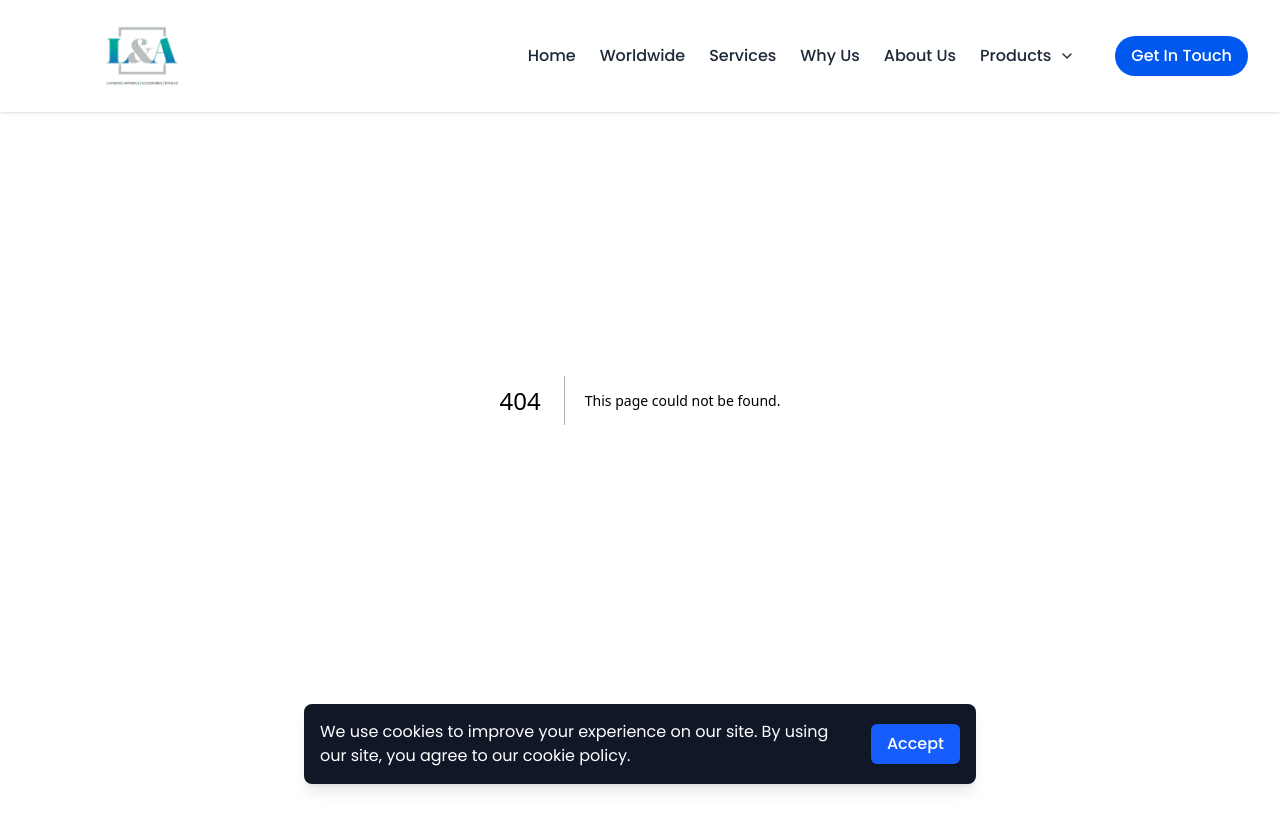
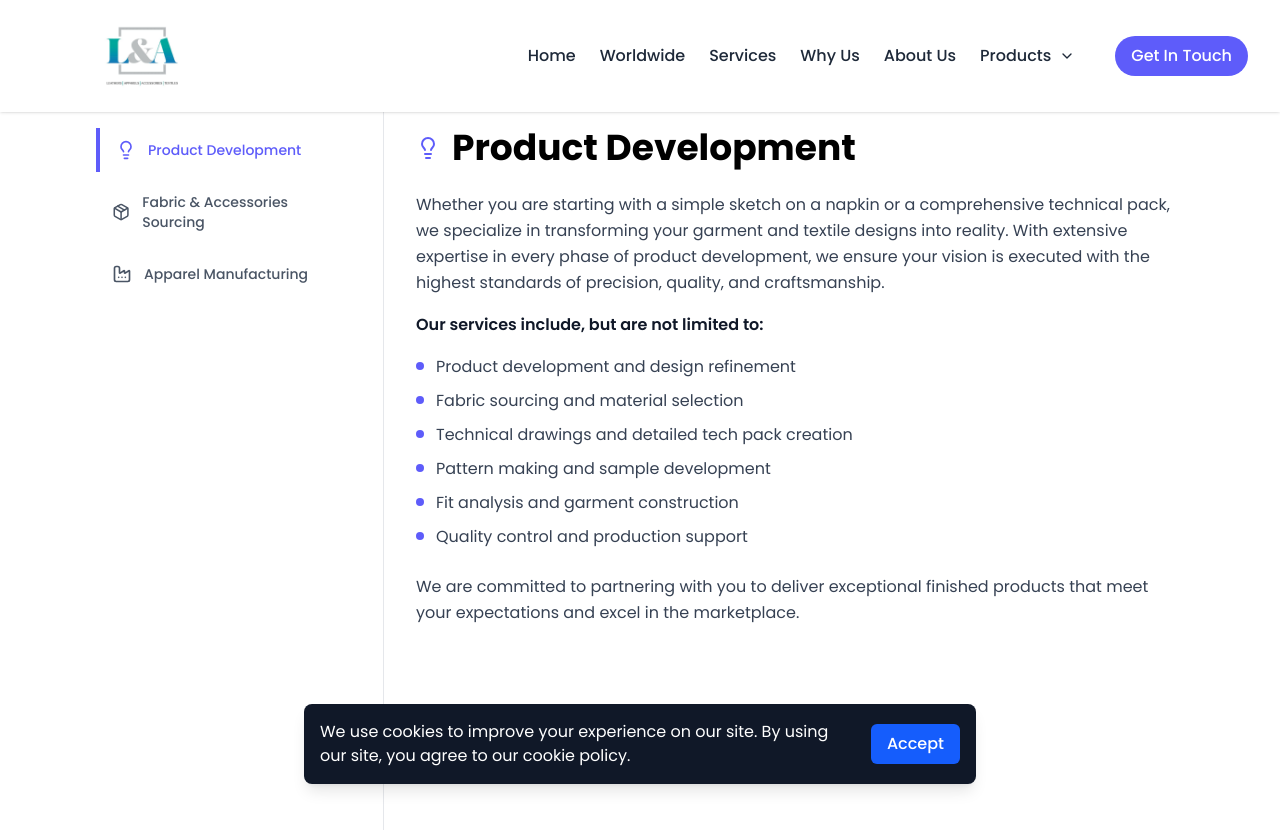
Before and after one commit to suman-bonakurthi/lahkltd, a Next.js app: page /services in a window 1280 px wide. Before the commit this address had no page. Shown: the top 830 px of the page. Before the commit the page ends 800 px from the top, so only its background shows below. Built offline with nearby package versions, Linux system fonts and the light colour scheme.

Commit message:
new page

```diff
--- a/app/globals.css
+++ b/app/globals.css
@@ -2,7 +2,7 @@
 
 
 @theme inline {
- --color-primary: #0058ee;
+ --color-primary: #5e5cfa;
   --color-secondary: #FFD600;
 }
 
--- /dev/null
+++ b/app/services/page.tsx
@@ -0,0 +1,159 @@
+'use client';
+import React, { useState, useRef } from 'react';
+import { Lightbulb, Package, Factory } from 'lucide-react';
+
+const ServicesSection = () => {
+  const [activeSection, setActiveSection] = useState('product-development');
+  const contentRef = useRef<HTMLDivElement | null>(null);
+
+  const navigationItems = [
+    { id: 'product-development', label: 'Product Development', icon: Lightbulb },
+    { id: 'fabric-sourcing', label: 'Fabric & Accessories Sourcing', icon: Package },
+    { id: 'apparel-manufacturing', label: 'Apparel Manufacturing', icon: Factory },
+  ];
+
+  const handleClick = (id: string) => {
+    setActiveSection(id);
+    window.scrollTo({ top: 0, behavior: 'smooth' });
+  };
+
+  const renderContent = () => {
+    switch (activeSection) {
+      case 'product-development':
+        return (
+          <div>
+            <h2 className="flex items-center gap-3 text-[28px] sm:text-4xl font-bold text-black mb-6">
+              <Lightbulb className="w-6 h-6 text-primary" />
+              Product Development
+            </h2>
+            <div className="space-y-4 text-gray-700 leading-relaxed">
+              <p>
+                Whether you are starting with a simple sketch on a napkin or a comprehensive technical pack,
+                we specialize in transforming your garment and textile designs into reality.
+                With extensive expertise in every phase of product development, we ensure your vision is executed
+                with the highest standards of precision, quality, and craftsmanship.
+              </p>
+              <p className="font-semibold text-gray-900">Our services include, but are not limited to:</p>
+              <ul className="space-y-2">
+                {[
+                  'Product development and design refinement',
+                  'Fabric sourcing and material selection',
+                  'Technical drawings and detailed tech pack creation',
+                  'Pattern making and sample development',
+                  'Fit analysis and garment construction',
+                  'Quality control and production support',
+                ].map((text) => (
+                  <li key={text} className="flex items-start">
+                    <span className="w-2 h-2 bg-primary rounded-full mt-2 mr-3 flex-shrink-0"></span>
+                    <span>{text}</span>
+                  </li>
+                ))}
+              </ul>
+              <p className="mt-6">
+                We are committed to partnering with you to deliver exceptional finished products that meet your expectations and excel in the marketplace.
+              </p>
+            </div>
+          </div>
+        );
+
+      case 'fabric-sourcing':
+        return (
+          <div>
+            <h2 className="flex items-center gap-3 text-[28px] sm:text-4xl font-bold text-gray-900 mb-6">
+              <Package className="w-6 h-6 text-primary" />
+              Fabric and Accessories Sourcing
+            </h2>
+            <div className="space-y-4 text-gray-700 leading-relaxed">
+              <p>
+                We offer comprehensive development and sourcing services for fabrics, trims, and accessories tailored to your specific needs.
+              </p>
+              <p>
+                Our extensive product range includes a wide variety of fabrics such as knits, wovens, denims, jacquards, leathers, PU fabrics,
+                and sustainable organic materials like bamboo, banana fiber, and other innovative fabrics that align with current market trends. Additionally, we provide a versatile selection of fabric-printed and paper-printed labels, embroidered woven labels, as well as laser-cut and printed designs on wooden surfaces.
+              </p>
+              <p>
+                We also supply all kinds of accessories for garments and leather goods, including PU and leather belts, satin and polyester woven labels, paperboard labels, appliqués, heat transfers, hang tags, and more.
+              </p>
+              <p>
+                Our hardware collection features an extensive array of metal accessories, including metal buttons, eyelets, rivets, zipper sliders and pullers, snaps, hooks and bars, buckles, and metal loops, available in various finishes, shapes, sizes, and colors. We also offer plastic buttons, shell buttons, and wooden buttons designed to meet diverse stylistic and functional needs.
+              </p>
+              <p>
+                Moreover, we provide customization services such as screen printing, laser cutting, and logo engraving on buttons and metal accessories, ensuring your products are unique and perfectly aligned with your brand identity.
+              </p>
+              <p>
+                Our dedicated Quality Assurance team rigorously inspects all sourced materials and accessories to ensure they meet the highest standards of durability, consistency, and compliance with buyer specifications. We work closely with suppliers to maintain strict quality control throughout the sourcing process.
+              </p>
+              <p>
+                With efficient project management and clear communication, we ensure timely delivery and competitive lead times, helping you meet your production schedules without compromising quality.
+              </p>
+              <p>
+                By leveraging our global sourcing network and expertise, we guarantee reliable access to premium fabrics and accessories that complement your designs and keep you competitive in the market.
+              </p>
+            </div>
+          </div>
+        );
+
+      case 'apparel-manufacturing':
+        return (
+          <div>
+            <h2 className="flex items-center gap-3 text-[28px] sm:text-4xl font-bold text-gray-900 mb-6">
+              <Factory className="w-6 h-6 text-primary" />
+              Apparel Manufacturing
+            </h2>
+            <div className="space-y-4 text-gray-700 leading-relaxed">
+              <p>
+                L&amp;A is proudly associated with state-of-the-art garment manufacturing companies in Vietnam,
+                specializing in the production of a wide range of apparel for men, women, and children. Our partner factories hold certifications and comply with internationally recognized standards such as WRAP, BSCI, SMETA, and Better Work, ensuring ethical practices and responsible manufacturing.
+              </p>
+              <p>
+                Our dedicated Quality Assurance Department plays a critical role in continuously monitoring and controlling product quality as well as social compliance. Quality control measures include fabric inspection, in-line and final product inspections, fit testing, and strict adherence to buyer specifications. On the social compliance side, we conduct regular factory audits, worker welfare assessments, and environmental impact evaluations to ensure safe and fair working conditions.
+              </p>
+              <p>
+                By collaborating closely with our suppliers, we systematically enhance their quality management systems and ensure all production processes meet industry best practices. This commitment guarantees superior garment quality, ethical labor conditions, and a reliable, transparent supply chain.
+              </p>
+            </div>
+          </div>
+        );
+
+      default:
+        return null;
+    }
+  };
+
+  return (
+    <div className="min-h-screen pt-24 bg-white">
+      <div className="max-w-6xl mx-auto flex flex-col md:flex-row">
+
+        <div className="md:w-80 md:h-screen border-b md:border-b-0 md:border-r border-gray-200 p-4 md:p-8 sticky md:top-24 bg-white z-10">
+
+          <nav className="flex flex-col gap-2">
+            {navigationItems.map((item) => {
+              const Icon = item.icon;
+              return (
+                <button
+                  key={item.id}
+                  onClick={() => handleClick(item.id)}
+                  className={`w-full flex items-center gap-3 cursor-pointer text-left px-4 py-3 text-sm font-medium transition-colors ${
+                    activeSection === item.id
+                      ? 'text-primary border-l-4 border-primary'
+                      : 'text-gray-600 hover:text-gray-900 hover:bg-gray-50'
+                  }`}
+                >
+                  <Icon className="w-5 h-5" />
+                  {item.label}
+                </button>
+              );
+            })}
+          </nav>
+        </div>
+
+        {/* Sağ İçerik */}
+        <div ref={contentRef} className="flex-1 p-4 md:p-8 overflow-y-auto">
+          {renderContent()}
+        </div>
+      </div>
+    </div>
+  );
+};
+
+export default ServicesSection;
```
